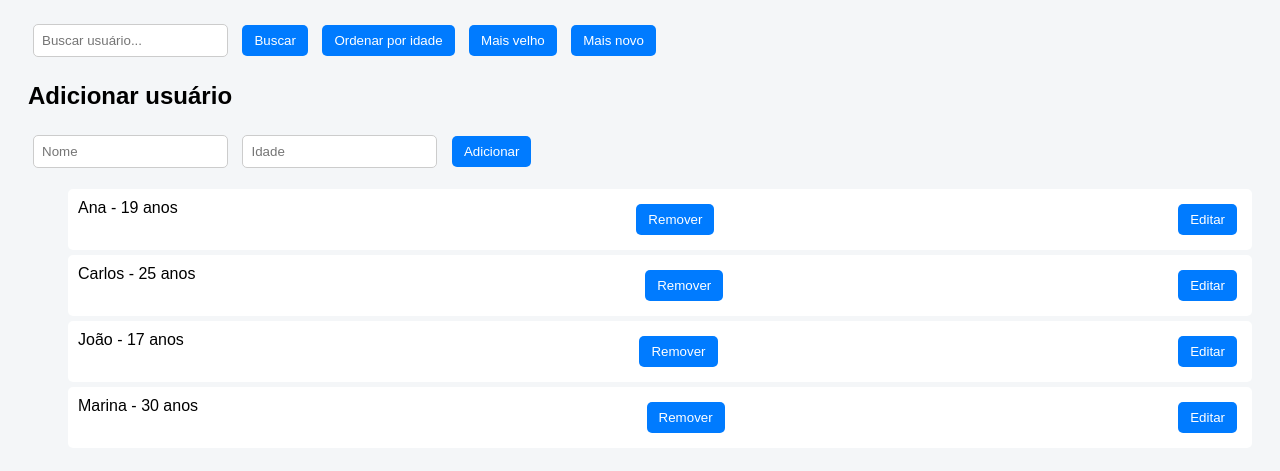
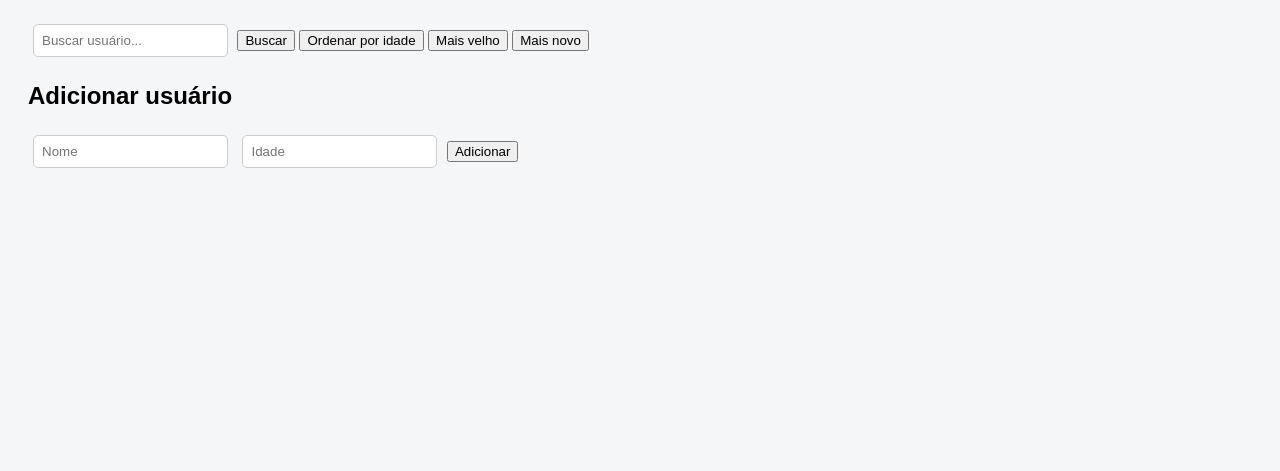
Before and after one commit to Aneto-44/algoritmos-js, a plain HTML site: page index.html in a window 1280 px wide. Shown: the part 89-560 px from the top of the page. Drawn offline with Linux system fonts and the light colour scheme.

Commit message:
fix: corrige estrutura HTML e caminhos de arquivos

```diff
--- a/mini-projetos/sistema-usuarios/script.js
+++ b/mini-projetos/sistema-usuarios/script.js
@@ -14,12 +14,12 @@ function mostrarUsuarios(listaUsuarios) {
     const li = document.createElement("li");
 
     li.innerHTML = `
-  ${listaUsuarios[i].nome} - ${listaUsuarios[i].idade} anos
-  <button onclick="removerUsuario(${i})">Remover</button>
-  <button onclick="editarUsuario(${i})">Editar</button>
+  <span>${listaUsuarios[i].nome} - ${listaUsuarios[i].idade} anos</span>
+  <div class="acoes">
+    <button onclick="removerUsuario(${i})">Remover</button>
+    <button onclick="editarUsuario(${i})">Editar</button>
+  </div>
   `;
-
-    lista.appendChild(li);
   }
 }
 
--- a/mini-projetos/sistema-usuarios/style.css
+++ b/mini-projetos/sistema-usuarios/style.css
@@ -15,18 +15,14 @@ input {
   border-radius: 5px;
 }
 
-button {
-  padding: 8px 12px;
-  margin: 5px;
-  border: none;
-  background-color: #007bff;
-  color: white;
+li {
+  background: white;
+  padding: 10px;
+  margin: 5px 0;
   border-radius: 5px;
-  cursor: pointer;
-}
-
-button:hover {
-  background-color: #0056b3;
+  display: flex;
+  justify-content: space-between;
+  align-items: center;
 }
 
 li {
@@ -36,4 +32,10 @@ li {
   border-radius: 5px;
   display: flex;
   justify-content: space-between;
+  align-items: center;
 }
+
+.acoes {
+  display: flex;
+  gap: 10px;
+}
```
